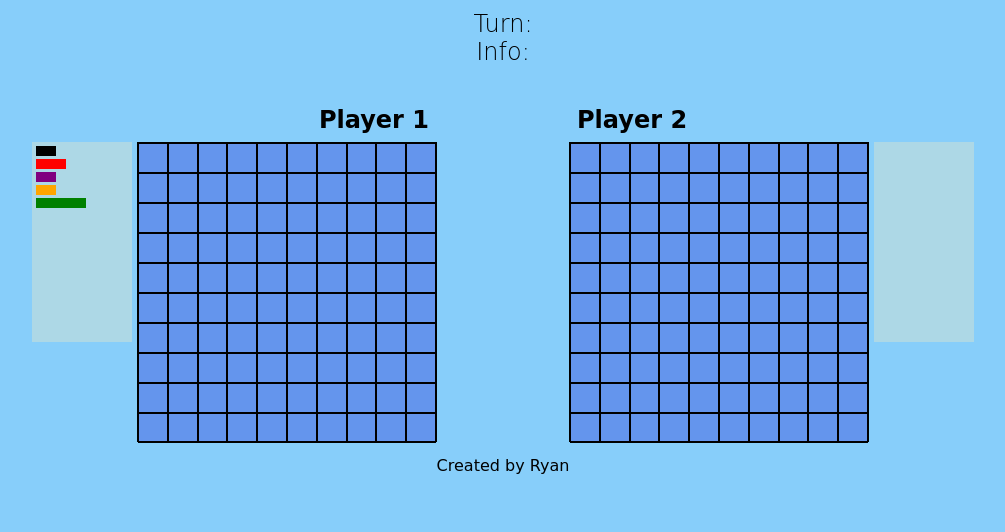
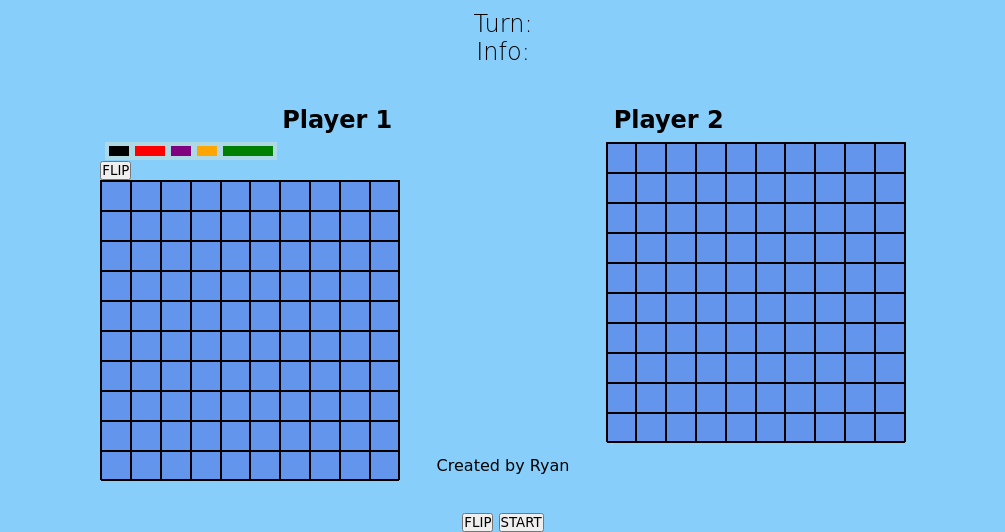
Before and after one commit to RKenny23/battleship-game, a website: page dist/index.html in a window 1280 px wide. Shown: the part 309-841 px from the top of the page, without its empty margins (137-1142 px from the left). Before the commit the page ends 800 px from the top, so only its background shows below. Drawn offline with Linux system fonts and the light colour scheme; a web font is replaced by a local one.

Commit message:
added buttons

```diff
--- a/src/index.js
+++ b/src/index.js
@@ -1,16 +1,36 @@
 function createGrid(gridId) {
   const grid = document.getElementById(gridId);
   for (let i = 0; i < 10; i++) {
-    const row = document.createElement("div");
-    row.className = "row";
+    const row = document.createElement('div');
+    row.className = 'row';
     for (let j = 0; j < 10; j++) {
-      const square = document.createElement("div");
-      square.className = "square";
+      const square = document.createElement('div');
+      square.className = 'square';
       row.appendChild(square);
     }
     grid.appendChild(row);
   }
 }
 
-createGrid("player-1-grid");
-createGrid("player-2-grid");
+createGrid('player-1-grid');
+createGrid('player-2-grid');
+
+const shipContainer = document.querySelector('.ship-container');
+const flipButton = document.querySelector('#flip-button');
+
+function flip() {
+  const optionShips = Array.from(shipContainer.children);
+
+  optionShips.forEach(
+    (optionShip) =>
+      (optionShip.getElementsByClassName.transform = `rotate(90deg)`)
+  );
+
+  optionShips.forEach(
+    (optionShip) => (optionShip.getElementsByClassName.transform = 'scale(2)')
+  );
+
+  console.log(Array.from(shipContainer.children));
+}
+
+flipButton.addEventListener('click', flip);
--- a/src/styles.css
+++ b/src/styles.css
@@ -30,6 +30,10 @@ h3 {
   margin: 2rem;
   display: flex;
   justify-content: space-evenly;
+}
+
+#buttons {
+  text-align: center;
 }
 
 #game-info h2 {
@@ -78,19 +82,19 @@ h3 {
 }
 
 .game-objects {
-  display: flex;
+  /* display: flex; */
+  /* text-align: center; */
 }
 
 .ship-container {
   margin: 0 5px;
   padding: 1px;
   background-color: lightblue;
-  /* display: flex; */
-
-  justify-content: center;
-  height: 200px;
-  width: 100px;
-  align-items: center;
+  /* justify-items: right; */
+  height: fit-content;
+  width: fit-content;
+  display: flex;
+  /* align-items: center; */
 }
 
 /* .ship {
@@ -102,8 +106,8 @@ h3 {
   width: 20px;
   height: 10px;
   margin: 3px;
+  transform: rotate(90);
 }
-
 
 .submarine-preview {
   width: 30px;
```
Also changed, not shown: dist/index.html.
